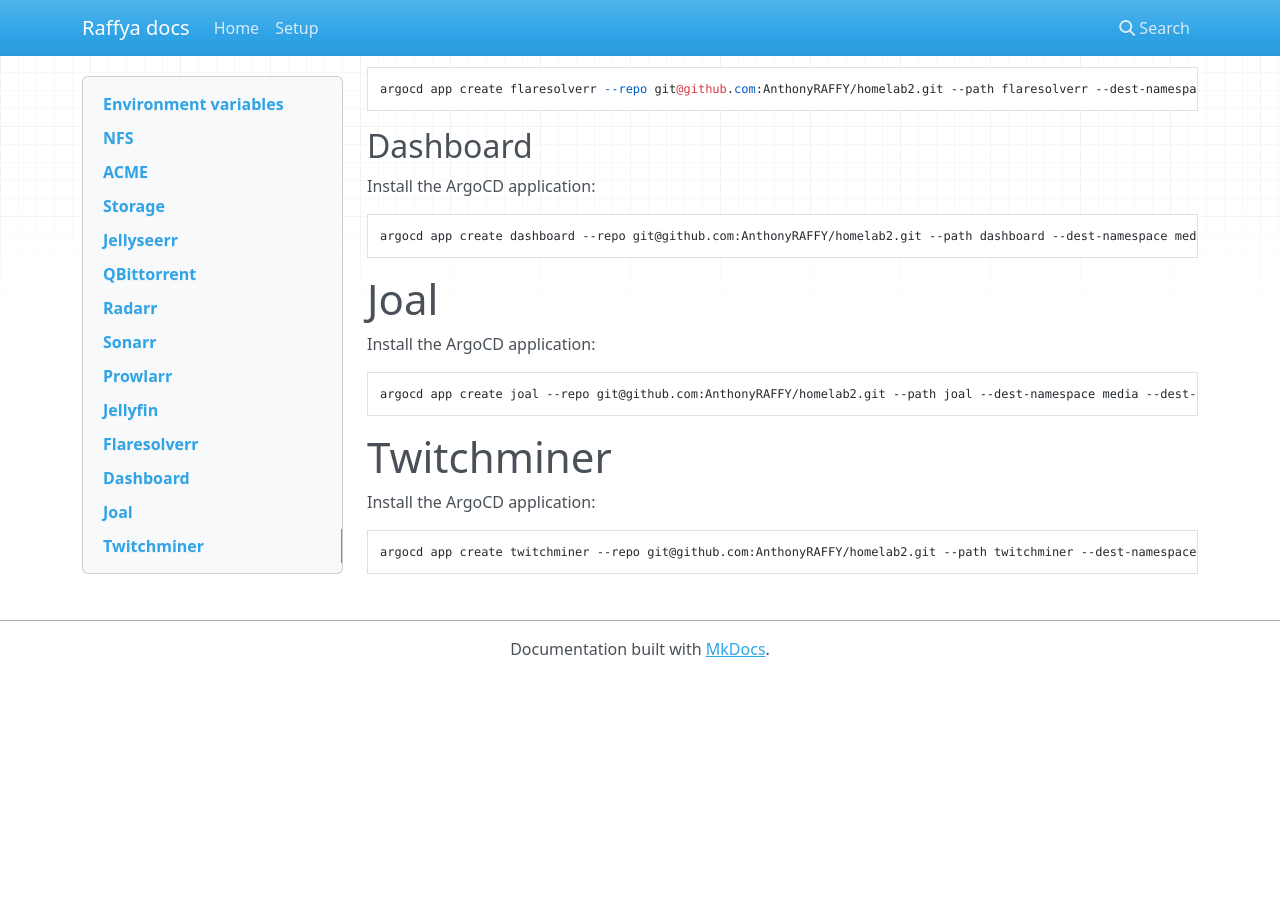
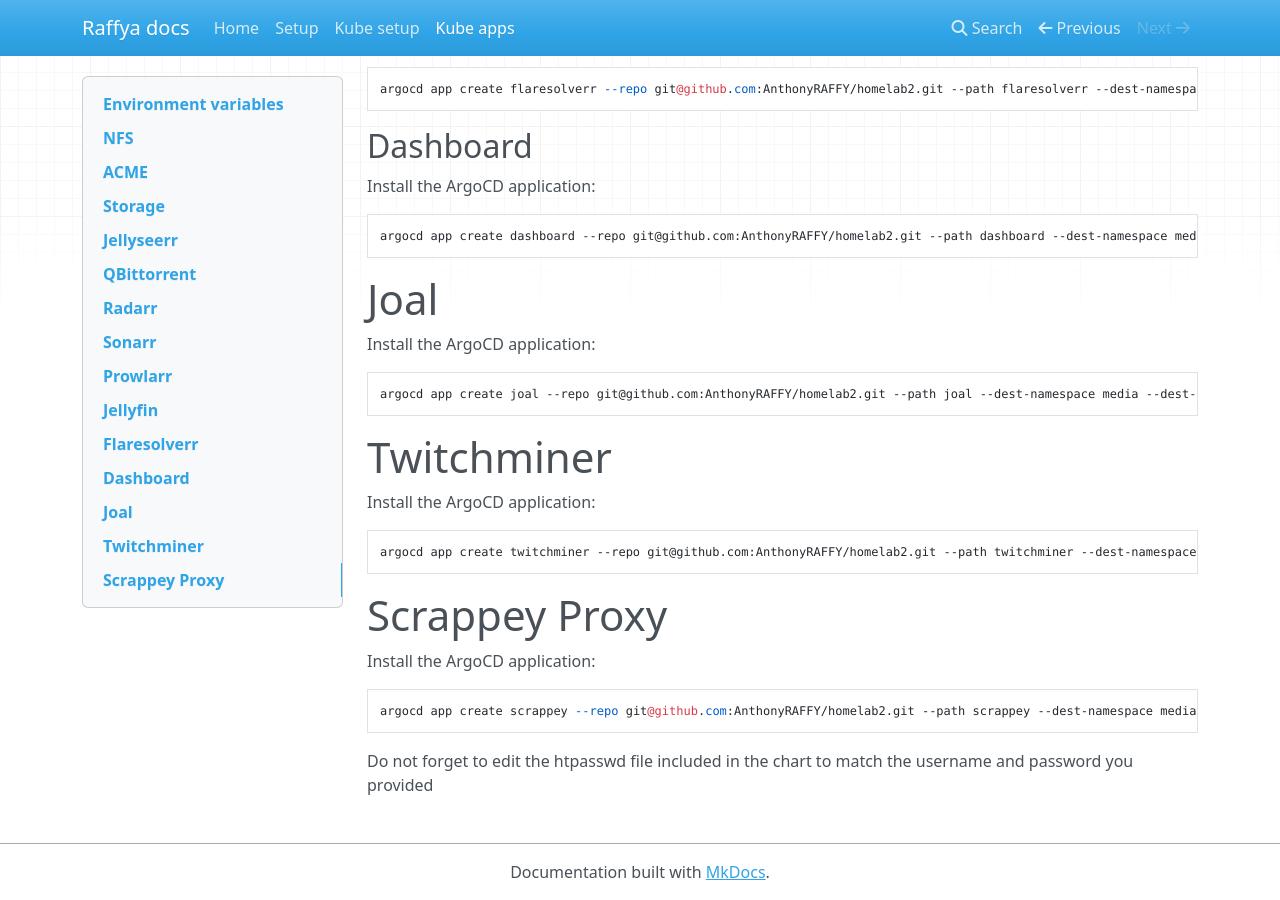
Before and after one commit to AnthonyRAFFY/raffya-docs, an MkDocs documentation site: the page built from docs/pyrolab-apps.md, in a window 1280 px wide and 900 px high, scrolled down 1771 px. Built offline with MkDocs 1.6.1, drawn with Linux system fonts in a browser that asks for light colours; nearby versions of some CDN libraries; before the commit the page ends 2448 px from its top, so only the background shows below that.

Commit message:
Updating doc to include new apps

```diff
--- a/docs/pyrolab-apps.md
+++ b/docs/pyrolab-apps.md
@@ -80,3 +80,10 @@
 Install the ArgoCD application:
 
     argocd app create twitchminer --repo git@github.com:AnthonyRAFFY/homelab2.git --path twitchminer --dest-namespace media --dest-server https://kubernetes.default.svc --helm-set lb_ip="${LB_IP}" --helm-set storageClass="${CONFIG_SC}"
+
+# Scrappey Proxy
+Install the ArgoCD application:
+
+    argocd app create scrappey --repo git@github.com:AnthonyRAFFY/homelab2.git --path scrappey --dest-namespace media --dest-server https://kubernetes.default.svc --helm-set proxy_username="username" --helm-set proxy_password="password" --helm-set scrappey_api_key="scrappey_api_key"
+
+Do not forget to edit the htpasswd file included in the chart to match the username and password you provided
--- a/mkdocs.yml
+++ b/mkdocs.yml
@@ -1,5 +1,8 @@
 site_name: Raffya docs
 site_url: https://docs.pyrolab.fr/
+dev_addr: 192.168.1.27:8000
 nav:
   - Home: index.md
   - Setup: setup.md
+  - Kube setup: pyrolab.md
+  - Kube apps: pyrolab-apps.md
```
